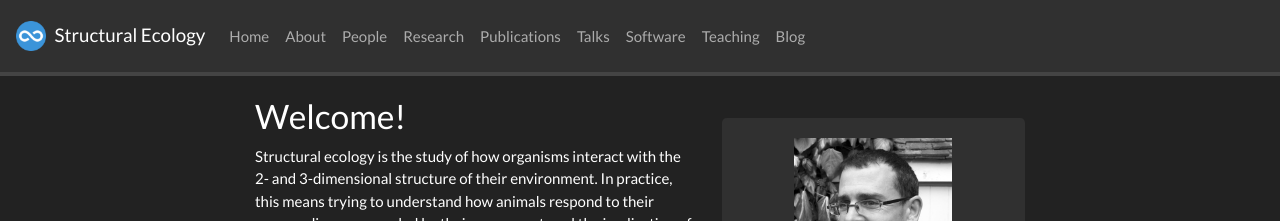
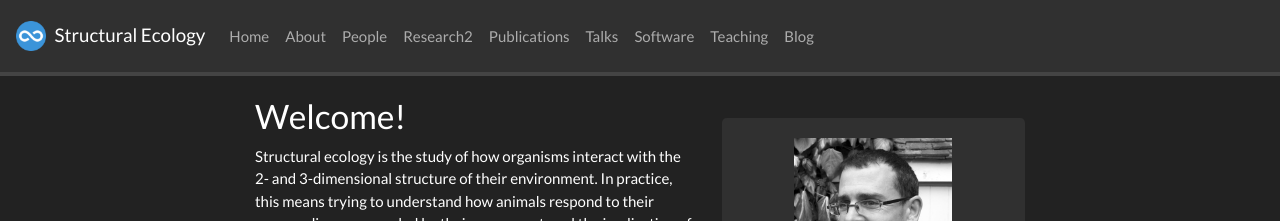
Before and after one commit to garethrussell/uel, a Jekyll site: the page built from _pages/home.md, in a window 1280 px wide. Shown: the top 221 px of the page. Built offline with Jekyll 4.4.1, drawn with Linux system fonts in a browser that asks for light colours; nearby versions of some CDN libraries; a script that is not in the unit is left out; a style sheet for code colours, icons or effects is not loaded.

Commit message:
Update _config.yml

```diff
--- a/_config.yml
+++ b/_config.yml
@@ -28,7 +28,7 @@ contact: >
 nav_pages:
   - name: about
   - name: people
-  - name: research
+  - name: research2
   - name: publications
   - name: talks
   - name: software
```
